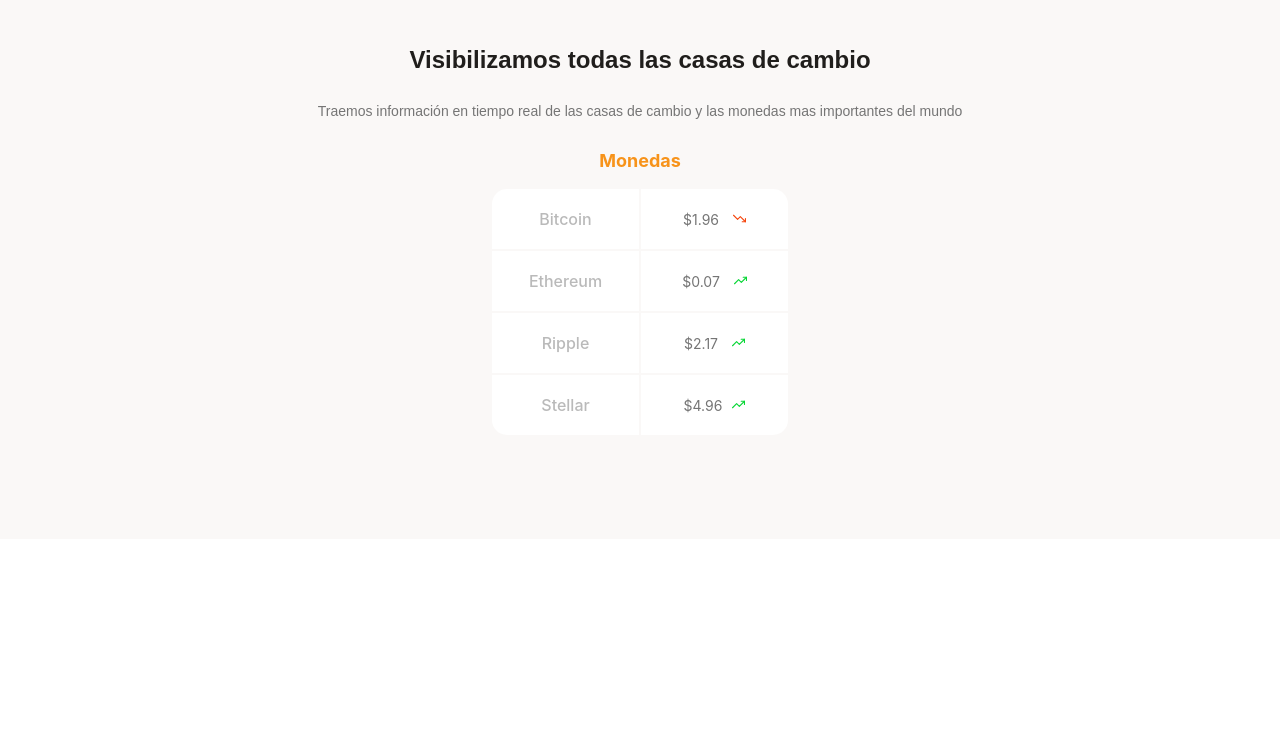
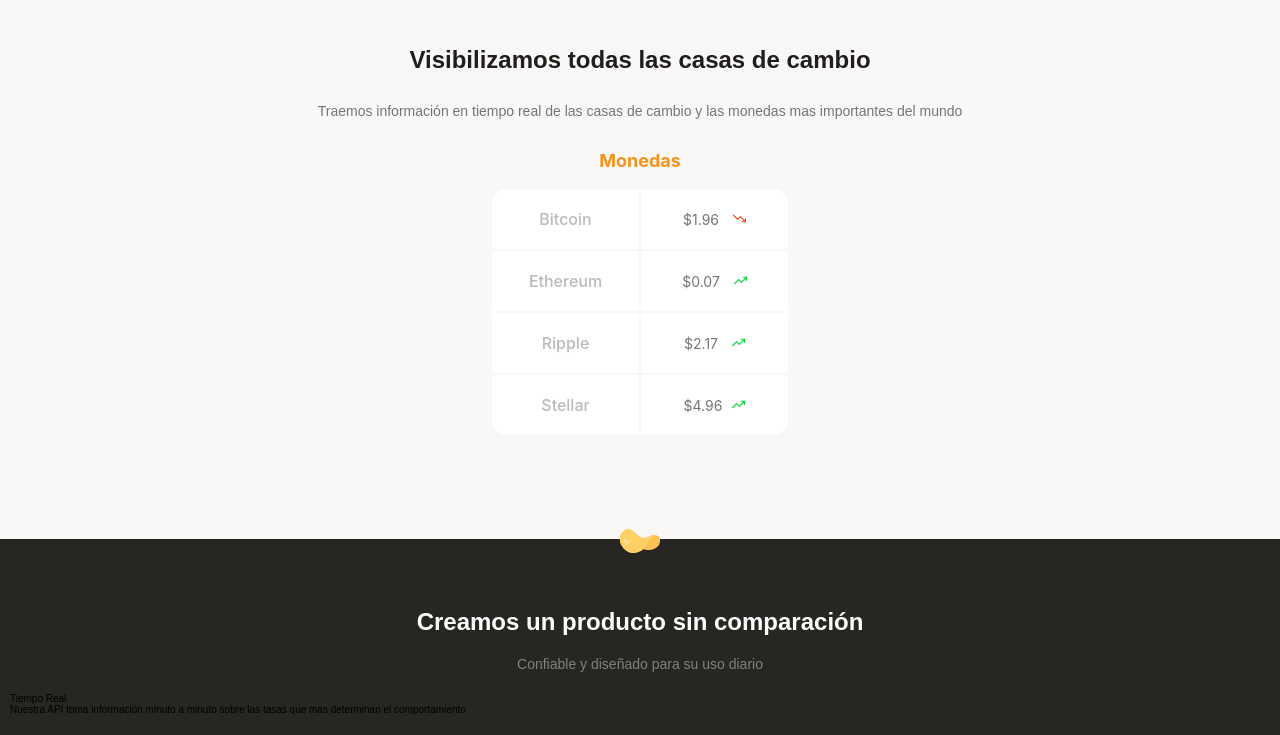
Before and after one commit to danielcarranzar/MobileFirst-Template, a plain HTML site: page index.html in a window 1280 px wide. Shown: the part 617-1352 px from the top of the page. Before the commit the page ends 1156 px from the top, so only its background shows below. Drawn offline with Linux system fonts and the light colour scheme.

Commit message:
Product detail section added

```diff
--- a/index.html
+++ b/index.html
@@ -56,7 +56,22 @@
                 </div>
             </section>
         </section>
-        <section></section>
+        <section class="main-product-detail">
+            <span class="batata-icon"></span>
+            <div class="product-detail-header">
+                <h2>Creamos un producto sin comparación</h2>
+                <p>Confiable y diseñado para su uso diario</p>
+            </div>
+            <section class="product-card-container">
+                <article class="product-card">
+                    <span class="clock"></span>
+                    <p class="product-card-title">Tiempo Real</p>
+                    <p class="product-card-body">Nuestra API toma información minuto a minuto sobre las tasas que mas
+                        determinan el comportamiento
+                    </p>
+                </article>
+            </section>
+        </section>
         <section></section>
         <section></section>
         <section></section>
--- a/styles.css
+++ b/styles.css
@@ -239,3 +239,50 @@ main .main-table-container{
     height: 13px;
     margin-left: 10px;
 }
+
+/*----------PRODUCT DETAIL SECTION----------------------*/
+.main-product-detail{
+    position: relative;
+    width: 100%;
+    height: auto;
+    min-width: 320px;
+    padding: 20px 10px;
+    background-color: var(--warm-black);
+}
+
+.main-product-detail .batata-icon{
+    position: absolute;
+    top:-10px;
+    left: calc(50% - 20px);
+    height: 25px;
+    width: 40px;
+    background-image: url(./assets/icons/batata.svg);
+    background-size: cover;
+    background-position: center;
+    background-repeat: no-repeat;
+
+}
+.main-product-detail .product-detail-header{
+    height: auto;
+    width: 100%;
+    min-width: 288px;
+    text-align: center;
+    margin:0 auto;
+    margin-top: 50px;
+}
+
+.product-detail-header h2{
+    font-size: 2.4rem;
+    line-height: 2.6rem;
+    font-weight: bold;
+    color: var(--just-white);
+    margin-bottom: 20px;
+}
+
+.product-detail-header p{
+    font-size: 1.4rem;
+    line-height: 1.8rem;
+    font-weight: 500;
+    color: #808080;
+    margin-bottom: 20px;
+}
```
